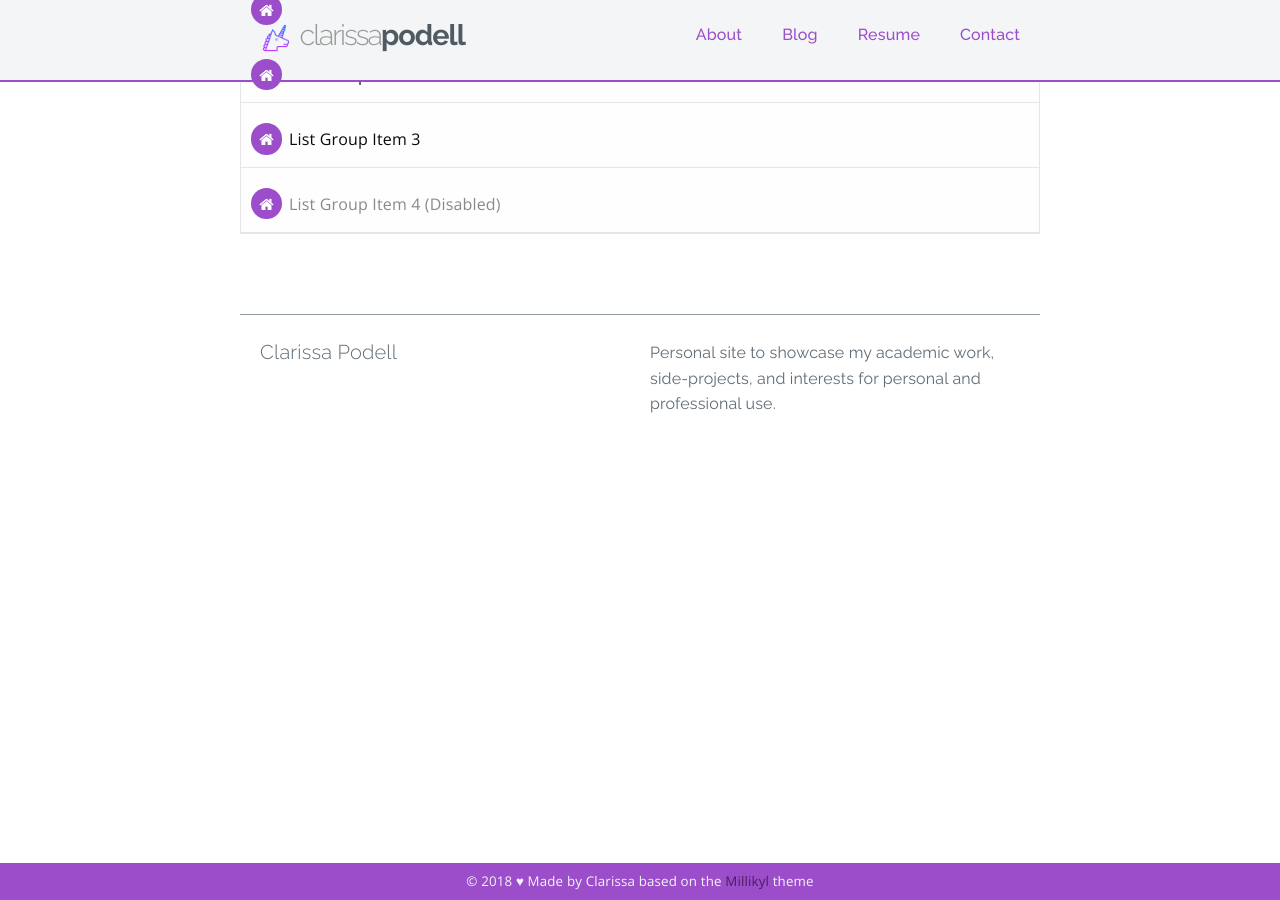
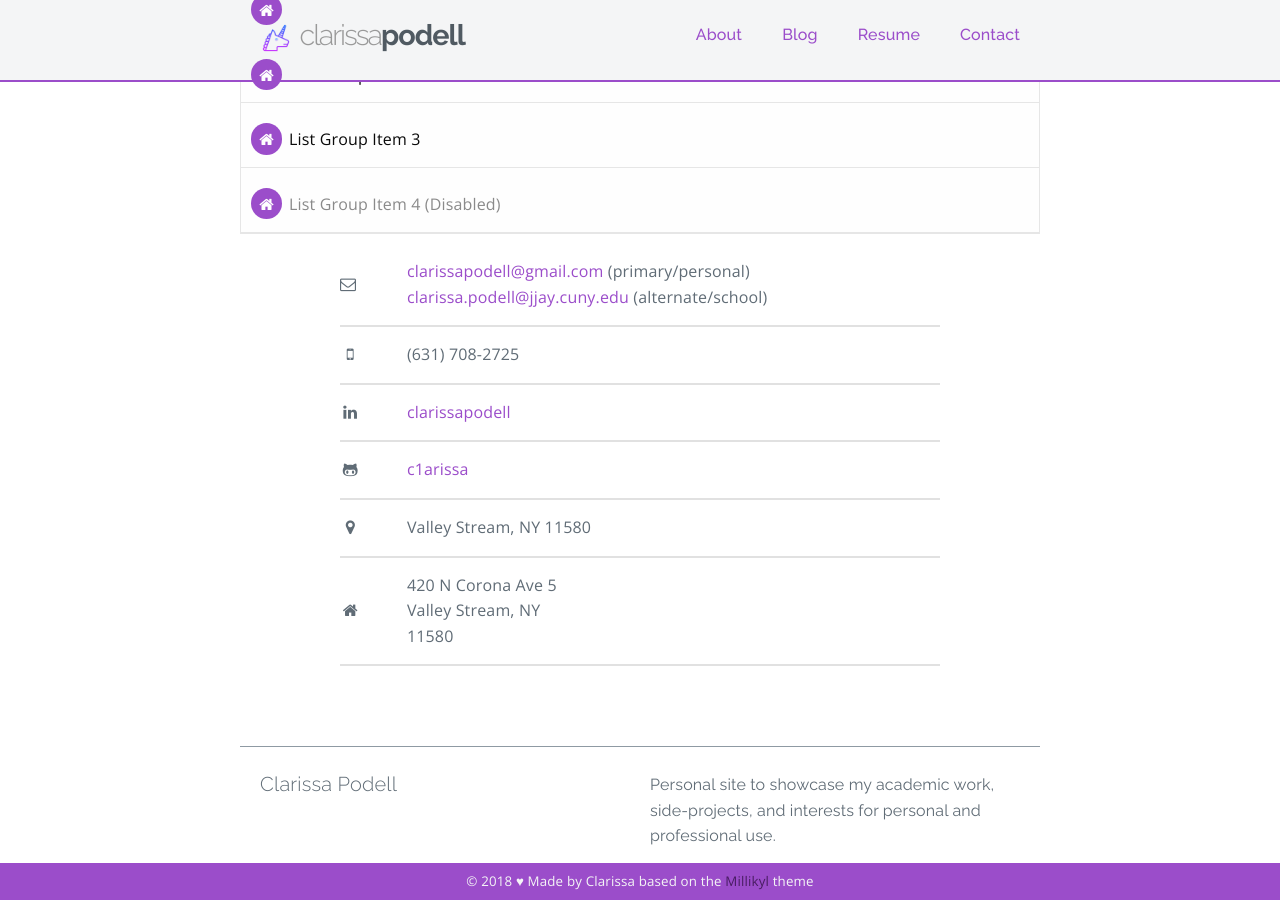
Before and after one commit to c1arissa/c1arissa.github.io, a Jekyll site: the page built from contact.md, in a window 1280 px wide and 900 px high, scrolled down 1118 px. Built offline with Jekyll 4.4.1, drawn with Linux system fonts in a browser that asks for light colours; nearby versions of some CDN libraries; a style sheet for code colours, icons or effects is not loaded.

Commit message:
Update contact.md

```diff
--- a/contact.md
+++ b/contact.md
@@ -273,3 +273,11 @@ permalink: /contact/
   <li class="list-group-item disabled"><i class="fa fa-home social-button" aria-hidden="true"></i> List Group Item 4 (Disabled)</li>
 </ul>
 </div>
+
+
+| <i class="fa fa-envelope-o social-button"></i>  | [ {{ site.email }} ](mailto:{{ site.email }})  (primary/personal)<br>[clarissa.podell@jjay.cuny.edu](mailto:clarissa.podell@jjay.cuny.edu)  (alternate/school) |
+| <i class="fa fa-mobile fa-fw"></i> | (631) 708-2725 |
+| <i class="fa fa-linkedin fa-fw"></i>  | [ {{ site.linkedin }} ](https://www.linkedin.com/in/{{ site.linkedin }}/) |
+| <i class="fa fa-github-alt fa-fw"></i> | [ {{ site.github_username }} ](https://github.com/{{ site.github_username}}) |
+| <i class="fa fa-map-marker fa-fw"></i> | Valley Stream, NY 11580 |
+| <i class="fa fa-home fa-fw"></i> | 420 N Corona Ave 5<br>Valley Stream, NY<br>11580   |
```
